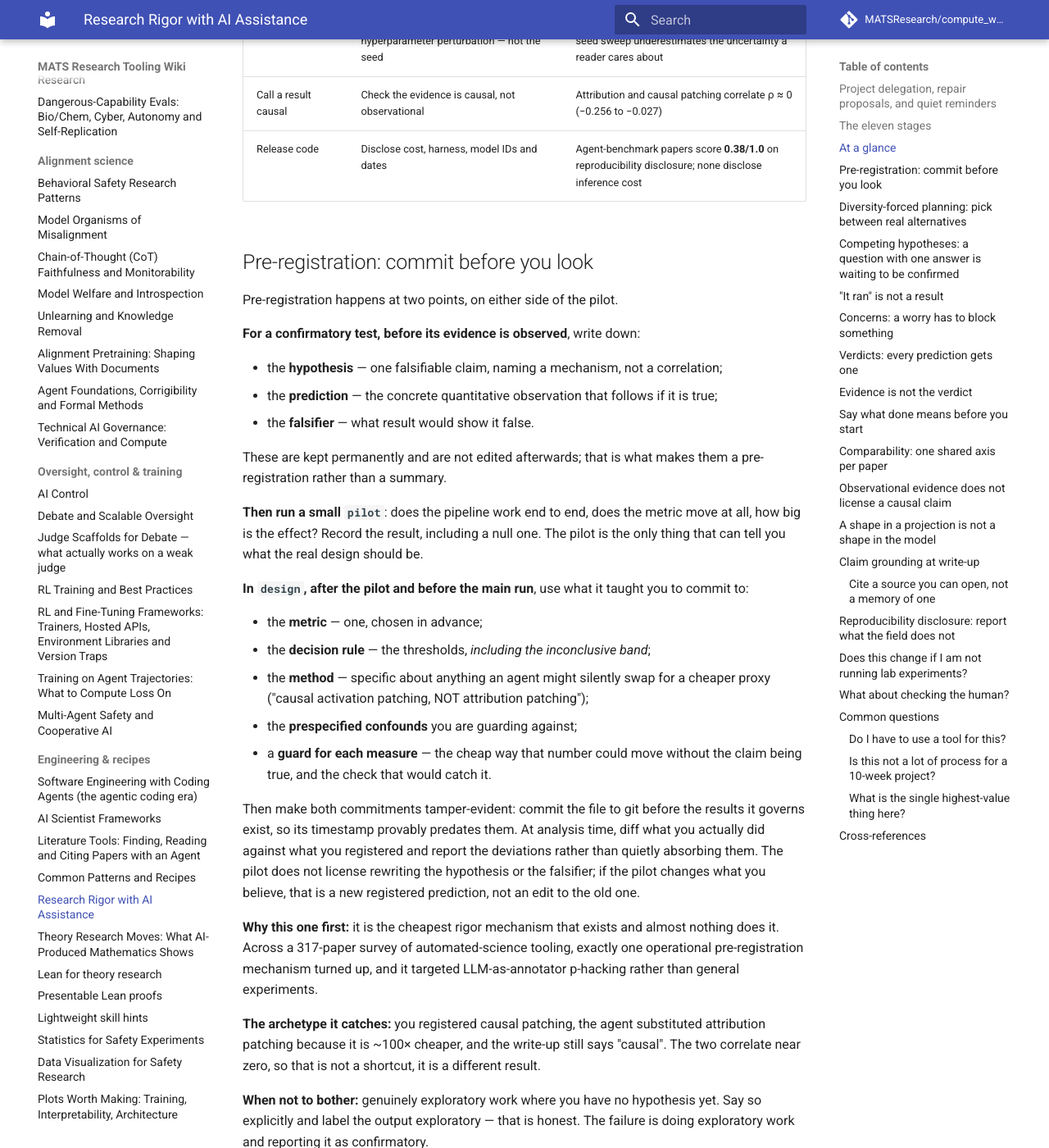
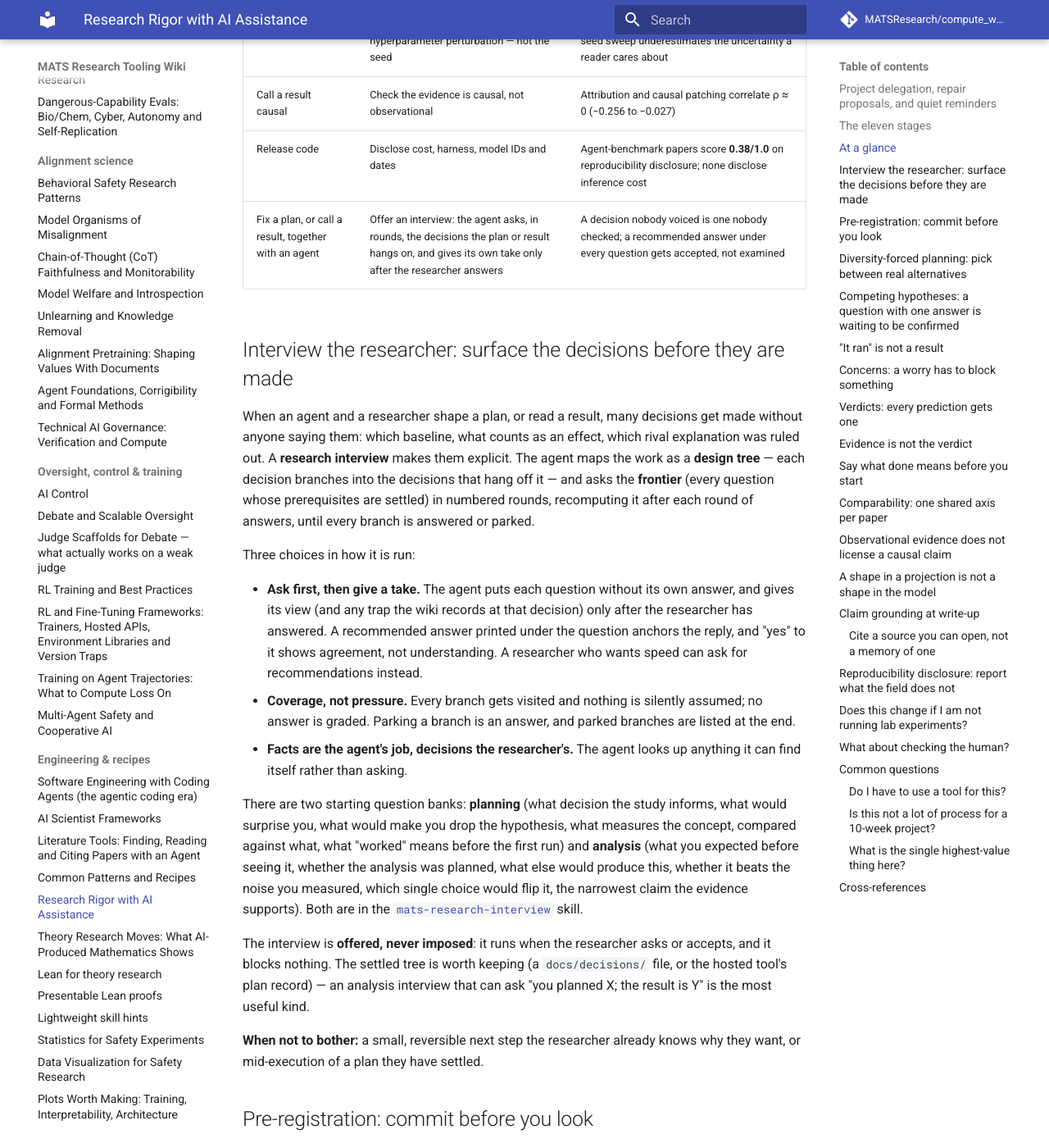
Before and after one commit to MATSResearch/compute_wiki, an MkDocs documentation site: the page built from docs/engineering/research-rigor.md, in a window 1280 px wide and 1400 px high, scrolled down 3117 px. Shown: the whole window at 82% size. Built offline with MkDocs 1.6.1 and Material for MkDocs 9.7.7, drawn with Linux system fonts in a browser that asks for light colours; comment, search, counter and statistics services are not loaded.

Commit message:
Research interview skill: surface a plan's or a result's decisions in rounds over a design tree (DAS-550)
New mats-research-interview skill (method, planning and analysis question
banks, ask-first-then-take, parking, decisions file), a research-rigor section
it links back to, and rows in the agent index and skills README. The MATS
research tool offers the interview at planning/analysis moments and the hosted
AAR tool's plan phase runs it.

Co-Authored-By: Claude Opus 5.5 <noreply@anthropic.com>

```diff
--- a/docs/engineering/research-rigor.md
+++ b/docs/engineering/research-rigor.md
@@ -105,6 +105,50 @@ and link the next iteration in the project record.
 | Estimate robustness | Vary the **sample** — bootstrap the eval set, overlapping data subsets, hyperparameter perturbation — not the seed | Data sampling is the largest variance source and init-seed variance is under half of it; a seed sweep underestimates the uncertainty a reader cares about |
 | Call a result causal | Check the evidence is causal, not observational | Attribution and causal patching correlate ρ ≈ 0 (−0.256 to −0.027) |
 | Release code | Disclose cost, harness, model IDs and dates | Agent-benchmark papers score **0.38/1.0** on reproducibility disclosure; none disclose inference cost |
+| Fix a plan, or call a result, together with an agent | Offer an interview: the agent asks, in rounds, the decisions the plan or result hangs on, and gives its own take only after the researcher answers | A decision nobody voiced is one nobody checked; a recommended answer under every question gets accepted, not examined |
+
+## Interview the researcher: surface the decisions before they are made
+
+When an agent and a researcher shape a plan, or read a result, many decisions
+get made without anyone saying them: which baseline, what counts as an effect,
+which rival explanation was ruled out. A **research interview** makes them
+explicit. The agent maps the work as a **design tree** — each decision
+branches into the decisions that hang off it — and asks the **frontier** (every
+question whose prerequisites are settled) in numbered rounds, recomputing it
+after each round of answers, until every branch is answered or parked.
+
+Three choices in how it is run:
+
+- **Ask first, then give a take.** The agent puts each question without its
+  own answer, and gives its view (and any trap the wiki records at that
+  decision) only after the researcher has answered. A recommended answer
+  printed under the question anchors the reply, and "yes" to it shows
+  agreement, not understanding. A researcher who wants speed can ask for
+  recommendations instead.
+- **Coverage, not pressure.** Every branch gets visited and nothing is silently
+  assumed; no answer is graded. Parking a branch is an answer, and parked
+  branches are listed at the end.
+- **Facts are the agent's job, decisions the researcher's.** The agent looks up
+  anything it can find itself rather than asking.
+
+There are two starting question banks: **planning** (what decision the study
+informs, what would surprise you, what would make you drop the hypothesis,
+what measures the concept, compared against what, what "worked" means before
+the first run) and **analysis** (what you expected before seeing it, whether
+the analysis was planned, what else would produce this, whether it beats the
+noise you measured, which single choice would flip it, the narrowest claim the
+evidence supports). Both are in the
+[`mats-research-interview`](https://github.com/MATSResearch/compute_wiki/blob/master/skills/mats-research-interview/SKILL.md)
+skill.
+
+The interview is **offered, never imposed**: it runs when the researcher asks
+or accepts, and it blocks nothing. The settled tree is worth keeping (a
+`docs/decisions/` file, or the hosted tool's plan record) — an analysis
+interview that can ask "you planned X; the result is Y" is the most useful
+kind.
+
+**When not to bother:** a small, reversible next step the researcher already
+knows why they want, or mid-execution of a plan they have settled.
 
 ## Pre-registration: commit before you look
 
```
Also changed, not shown: docs/start-here/for-agents.md (+2 -1 lines), skills/README.md (+1 -0 lines), skills/mats-research-interview/SKILL.md (added, +152 -0 lines).
